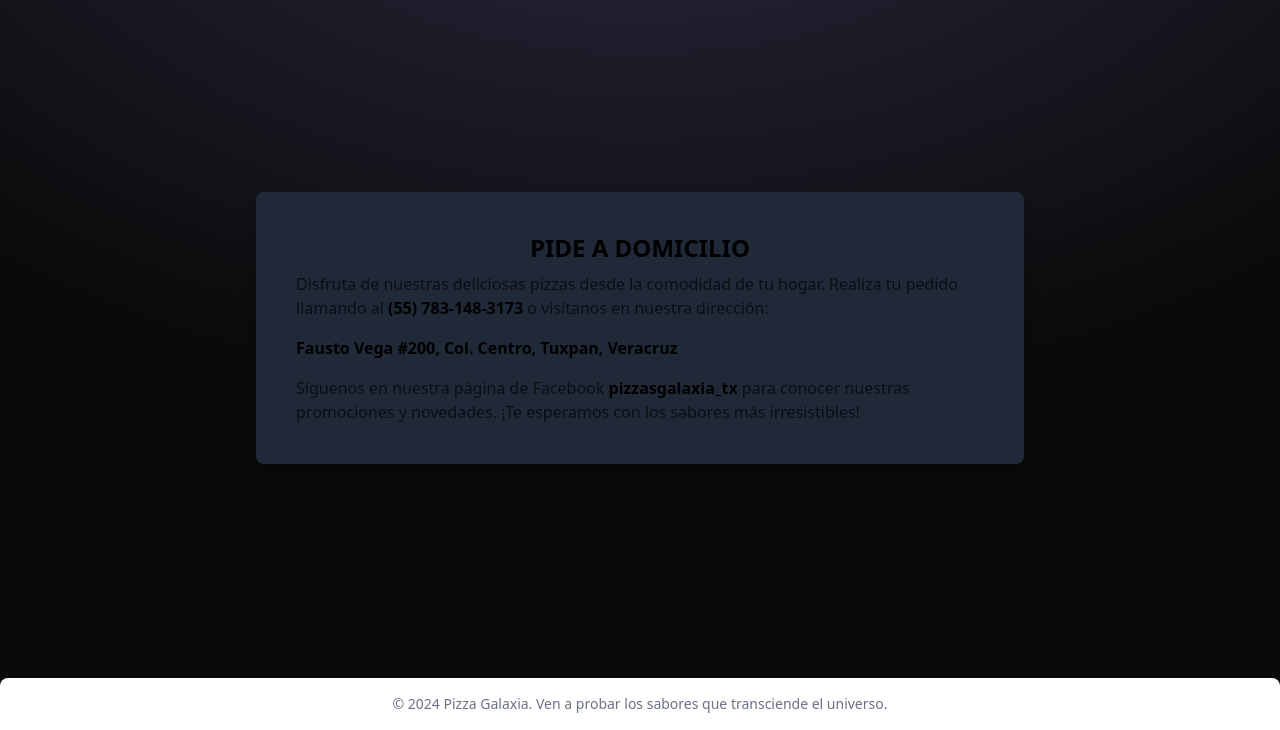
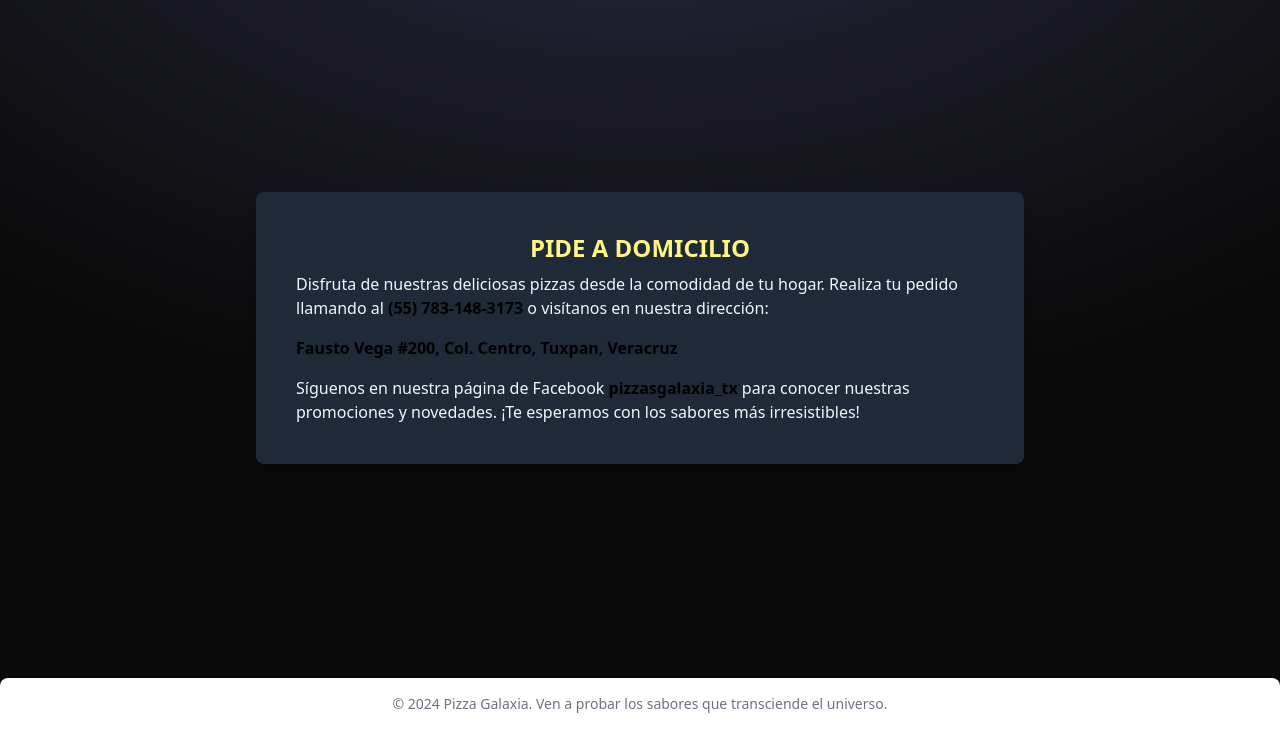
Before and after one commit to Brandzv/pizza-galaxia, an Astro site: page /contact in a window 1280 px wide. Shown: the part 70-800 px from the top of the page. Built offline with nearby package versions, Linux system fonts and the light colour scheme; Astro itself is replaced by a stand-in of ours.

Commit message:
style: Cambia colores del título y textos

```diff
--- a/src/components/ContactCard.astro
+++ b/src/components/ContactCard.astro
@@ -4,13 +4,13 @@
 
 <SectionContainer id="contact" classname="flex items-center justify-center pt-20 md:pt-16 px-4 sm:px-8 lg:px-16">
     <div class="relative w-full max-w-xl sm:max-w-2xl lg:max-w-3xl h-auto bg-gray-800 flex flex-col items-center justify-center rounded-lg shadow-lg p-6 sm:p-8 lg:p-10">
-        <h5 class="mb-2 text-2xl font-bold uppercase">Pide a domicilio</h5>
+        <h5 class="mb-2 text-2xl font-bold text-[#fff486] uppercase">Pide a domicilio</h5>
         <p class="text-pretty">
-            <span class="opacity-65"> Disfruta de nuestras deliciosas pizzas desde la comodidad de tu hogar. Realiza tu pedido llamando al </span><span class="opacity-100 font-semibold">(55) 783-148-3173</span><span class="opacity-65"> o visítanos en nuestra dirección:</span>
+            <span class="text-slate-100"> Disfruta de nuestras deliciosas pizzas desde la comodidad de tu hogar. Realiza tu pedido llamando al </span><span class="opacity-100 font-semibold">(55) 783-148-3173</span><span class="text-slate-100"> o visítanos en nuestra dirección:</span>
         </p>
         <p class="w-full text-pretty font-semibold mt-4">Fausto Vega #200, Col. Centro, Tuxpan, Veracruz</p>
         <p class="text-pretty mt-4">
-            <span class="opacity-65">Síguenos en nuestra página de Facebook </span><span class="opacity-100 font-semibold">pizzasgalaxia_tx</span><span class="opacity-65"> para conocer nuestras promociones y novedades. ¡Te esperamos con los sabores más irresistibles!</span>
+            <span class="text-slate-100">Síguenos en nuestra página de Facebook </span><span class="opacity-100 font-semibold">pizzasgalaxia_tx</span><span class="text-slate-100"> para conocer nuestras promociones y novedades. ¡Te esperamos con los sabores más irresistibles!</span>
         </p>
     </div>
 </SectionContainer>
```
